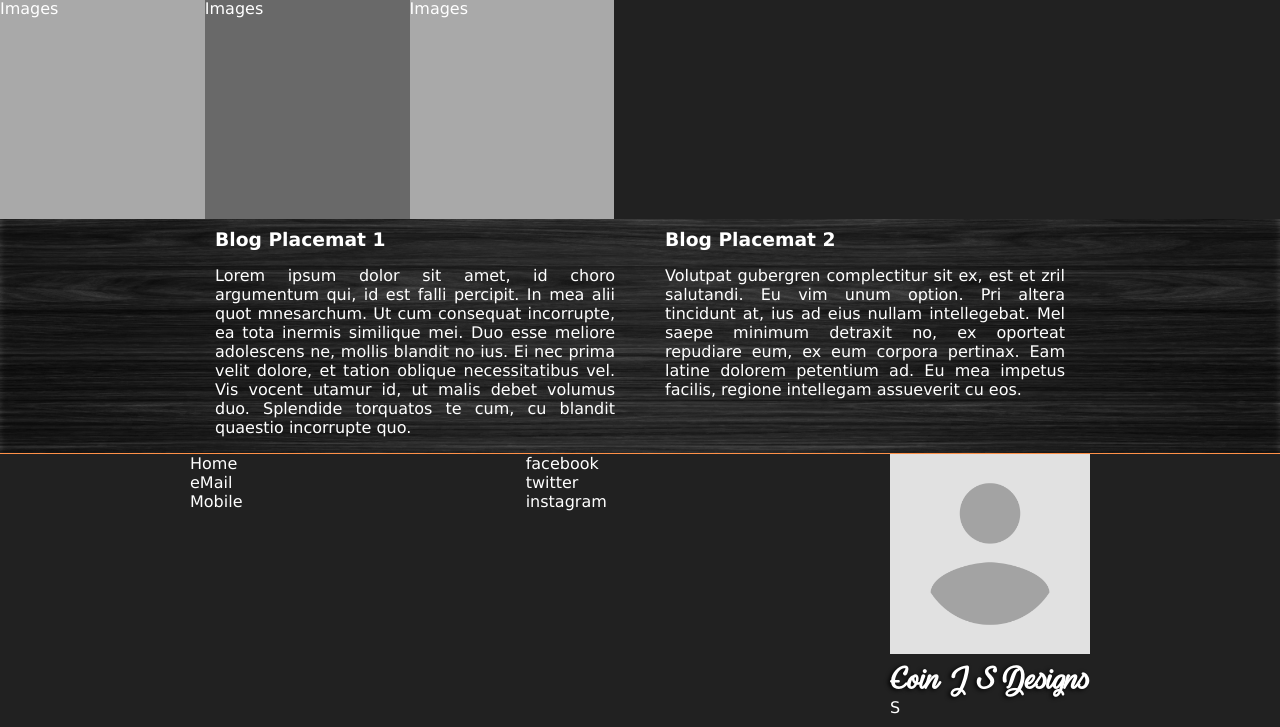
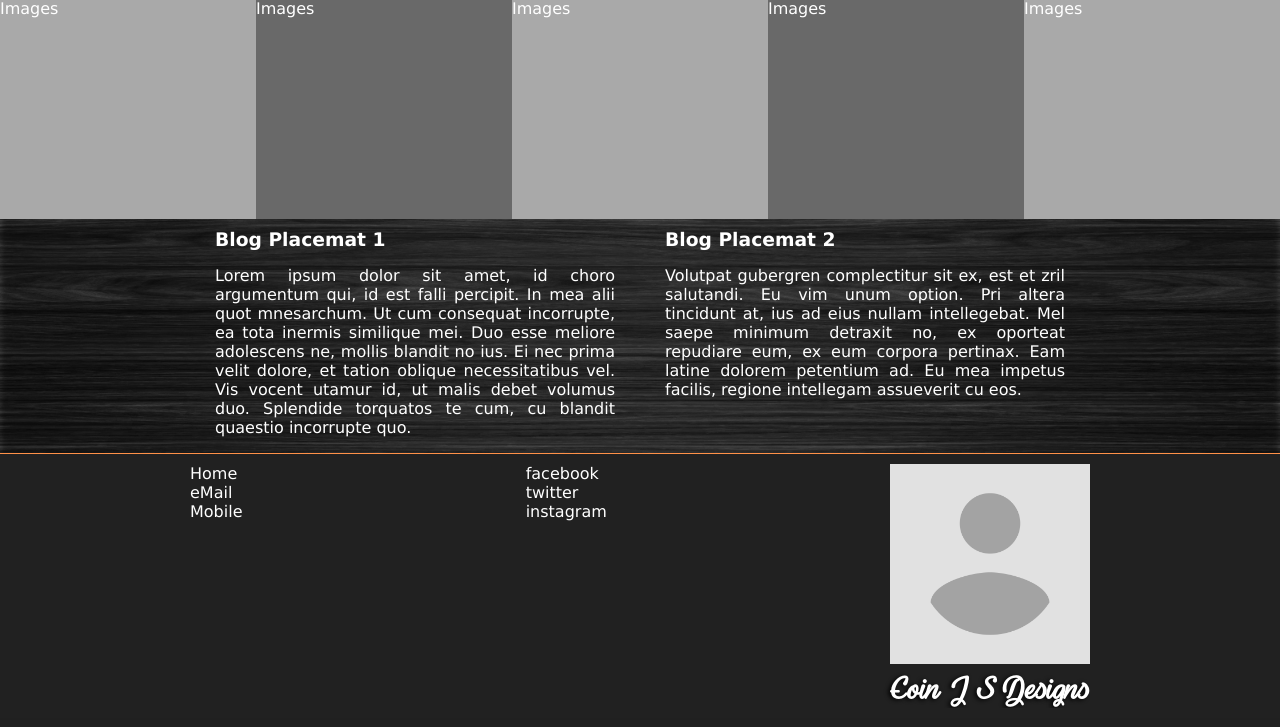
Before and after one commit to EoinJSD/portfolio, a PHP site: page / in a window 1280 px wide. Shown: the part 435-1162 px from the top of the page. Run offline with PHP 8.4, Linux system fonts and the light colour scheme.

Commit message:
layout edits

```diff
--- a/index.php
+++ b/index.php
@@ -1,9 +1,9 @@
 <!DOCTYPE html>
 <html>
 <head>
-    <title> EJSDesigns.ie | Landing </title>
-    <link rel="stylesheet" href="styles/main.css" />
-	<link rel="shortcut icon" href="../images/favicon/favicon.ico">
+    <title> EJSDesigns | Landing </title>
+    <link rel="stylesheet" href="/portfolio_website/portfolio/styles/main.css" />
+	<link rel="shortcut icon" href="/portfolio_website/portfolio/images/favicon/favicon.ico">
 </head>
 <body>
 
@@ -14,35 +14,39 @@
 	<section class="topSection"><!-- Body Main Container -->
     <div class="content c1">
     <div class="parent p2">
-        <!--<div class="item">
+        <!--
+        <div class="item">
             <img class="profile-pic" src="images/top-section/profile-pic-400x400.jpg" />
-            </div> -->
+        </div>
+        -->
     </div>
 
     <div class="parent p1">
       <div class="bio">
           <p>It has survived not only five centuries, but also the leap into electronic typesetting, remaining essentially unchanged. It was popularised in the 1960s with the release of Letraset sheets containing Lorem Ipsum passages, and more recently with desktop publishing software like Aldus PageMaker including versions of Lorem Ipsum.</p>
-          </div>
-          <div class="item">
+
           <p>Quo affert adipisci facilisis te, nec movet consectetuer et. Eum vidisse prompta maiorum id. His altera civibus honestatis te, ut quem delenit petentium vel. At nec eius denique, tota ipsum eligendi ne mel, modo dicam percipit sea no. Vix novum nusquam id, te sonet graeci expetenda has, illum virtute vituperata in duo.</p>
       </div>
     </div>
-
-
-
-    <!--    <div class="parent p3">
-
+    <!--
+    <div class="parent p3">
     <img src="images/tec-logos/HTML5_Logo_512.png" />
     <img src="images/tec-logos/CSS_Logo_512.png" />
     <img src="images/tec-logos/JS_Logo_512.png" />
-
-        </div> -->
+    </div>
+    -->
     </div>
 	</section>
 
 	<section class="wideSection">
 	<div class="wide-content-1">
 
+        <div class="box">
+            Images
+        </div>
+        <div class="box">
+            Images
+        </div>
         <div class="box">
             Images
         </div>
--- a/pages/blog.php
+++ b/pages/blog.php
@@ -2,8 +2,8 @@
 <html>
 <head>
     <title> EJSDesigns.ie | Blog </title>
-    <link rel="stylesheet" href="../styles/main.css" />
-	<link rel="shortcut icon" href="../images/favicon/favicon.ico">
+    <link rel="stylesheet" href="/portfolio_website/portfolio/styles/main.css" />
+	<link rel="shortcut icon" href="/portfolio_website/portfolio/images/favicon/favicon.ico">
 </head>
 <body>
 
--- a/pages/inc/footer.inc.php
+++ b/pages/inc/footer.inc.php
@@ -16,10 +16,10 @@
         </li>
         <li>
             <ul class="inner-list">
-                <li><img id="thumbnail" width="200px" height="200px" src="images/other/footer-profile-pic.png" /></li>
+                <li><img id="thumbnail" width="200px" height="200px" src="/portfolio_website/portfolio/images/other/footer-profile-pic.png" /></li>
                 <li>
                     <div class="logo-container">
-                    <h1 class="logo">Eoin J S Designs</h1>S
+                    <h1 class="logo">Eoin J S Designs</h1>
                     </div>
                 </li>
             </ul>
--- a/styles/main.css
+++ b/styles/main.css
@@ -122,13 +122,14 @@ section.topSection{
 }
 
 .content {
-	display: flex;
-	flex-wrap: wrap;
-	/*display: grid;*/
-	width: 900px;
-    justify-content: space-around;
-/* 	border: solid #000;
-	border-width: 0px 1px 0px 1px; */
+    display: flex;
+    flex-wrap: wrap;
+    /*flex-direction: row-reverse; */
+    /*display: grid; */
+    width: 900px;
+    justify-content: flex-end;
+    /*border: solid #000;*/
+	/*border-width: 0px 1px 0px 1px; */
 }
 
 .content .parent{
@@ -182,7 +183,7 @@ section.wideSection{
 }
 
 .box{
-    width: 16vw;
+    width: 20%;
     height: 220px;
     background-color: darkgrey;
 }
@@ -220,7 +221,7 @@ footer{
     background: #212121;
     bottom: 0px;
     margin: 0;
-    padding: 0 0 10px 0;
+    padding: 10px 0 10px 0;
 }
 
 .footer-container{
```
Also changed, not shown: pages/footer.php (deleted). Lines whose indentation alone changed are shown as unchanged.
